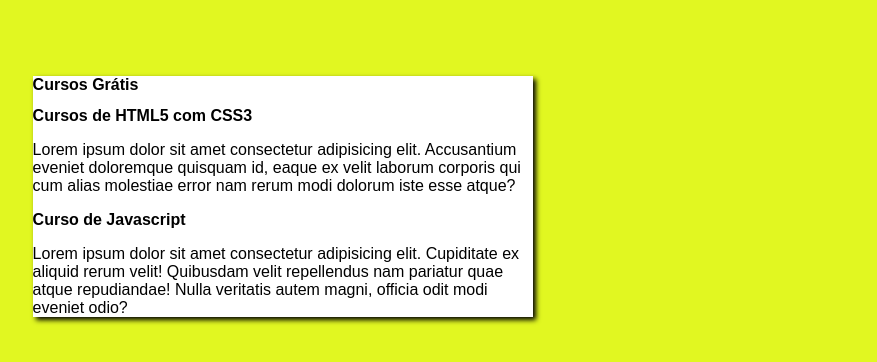
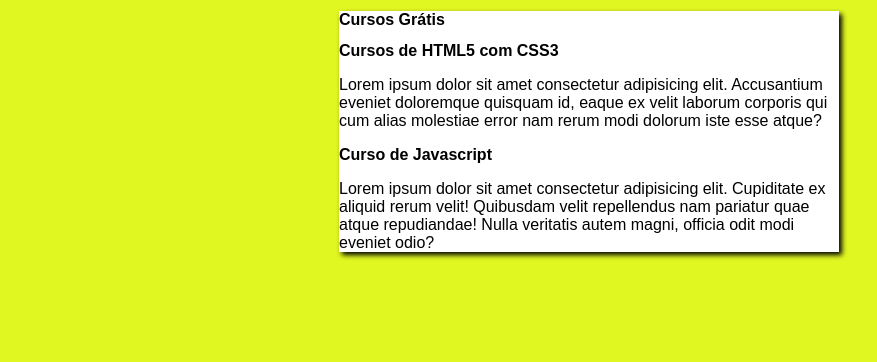
Before and after one commit to HenriquedaSilvaCardoso/projeto-site, a plain HTML site: page index.html in a window 1280 px wide. Shown: the whole page, without its empty margins (51-928 px from the left). Drawn offline with Linux system fonts and the light colour scheme.

Commit message:
Update style.css

```diff
--- a/estilos/style.css
+++ b/estilos/style.css
@@ -13,6 +13,6 @@ main
 {
     background-color: white;
     width: 500px;
-    margin: 2cm;
+    margin: auto;
     box-shadow: 3px 3px 5px black;
 }
```
